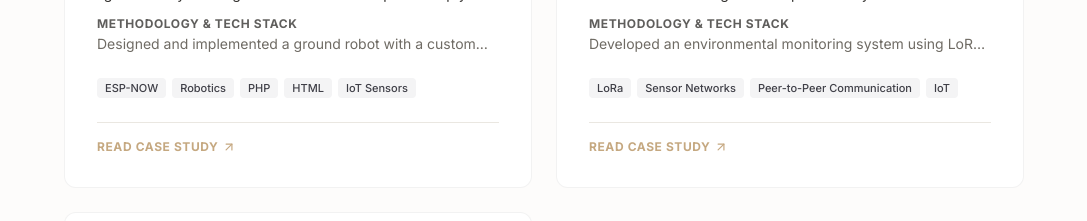
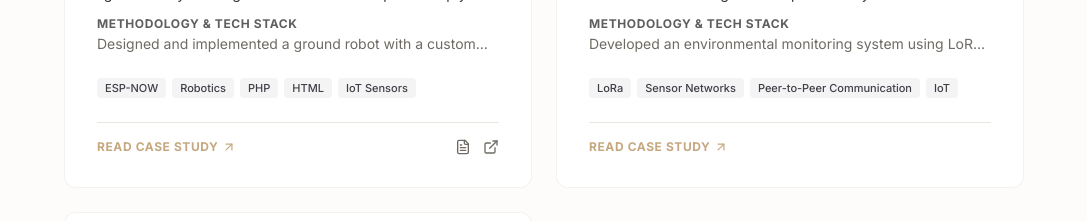
Before and after one commit to hadjei/portfolio-website, a Next.js app: page /portfolio-website/ in a window 1280 px wide. Shown: the part 3200-3421 px from the top of the page, without its empty margins (96-1183 px from the left). Built offline with nearby package versions, Linux system fonts and the light colour scheme.

Commit message:
Add capstone paper and demo links to Greenhouse robot project

```diff
--- a/src/components/ProjectCard.tsx
+++ b/src/components/ProjectCard.tsx
@@ -1,7 +1,7 @@
 "use client";
 
 import Link from "next/link";
-import { ArrowUpRight, Github, ExternalLink } from "lucide-react";
+import { ArrowUpRight, Github, ExternalLink, FileText } from "lucide-react";
 import { Project } from "@/data/portfolio";
 
 export default function ProjectCard({ project }: { project: Project }) {
@@ -67,6 +67,17 @@ export default function ProjectCard({ project }: { project: Project }) {
           </Link>
 
           <div className="flex items-center space-x-3">
+            {project.paper && (
+              <a
+                href={project.paper}
+                target="_blank"
+                rel="noopener noreferrer"
+                className="text-[var(--muted-text)] hover:text-[var(--foreground)] transition-colors duration-200"
+                title="Read Paper"
+              >
+                <FileText className="w-4 h-4" />
+              </a>
+            )}
             {project.github && (
               <a
                 href={project.github}
--- a/src/data/portfolio.ts
+++ b/src/data/portfolio.ts
@@ -13,6 +13,7 @@ export interface Project {
   impact: string;
   github?: string;
   demo?: string;
+  paper?: string;
   image?: string;
   featured: boolean;
 }
@@ -195,6 +196,8 @@ export const portfolioData: PortfolioData = {
       challenges: "Navigating within greenhouse rows and maintaining reliable wireless transmission in an agricultural environment.",
       results: "Successfully collected real-time data on environmental factors and displayed it on a remote dashboard.",
       impact: "Helped farmers make informed decisions to improve crop yield and environmental control.",
+      demo: "https://www.youtube.com/watch?v=Ug9EQ7rXyCs",
+      paper: "https://air.ashesi.edu.gh/items/10ec350f-cd41-4113-be1b-aa61865ad62a",
       featured: true
     },
     {
```
